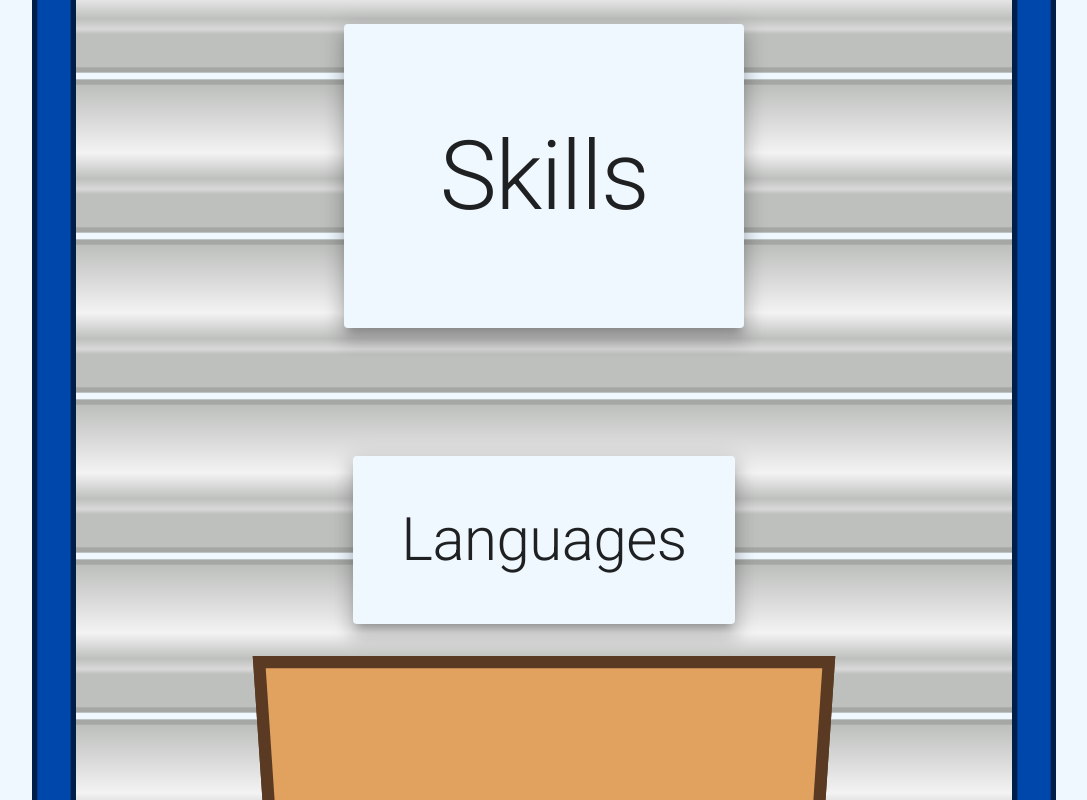
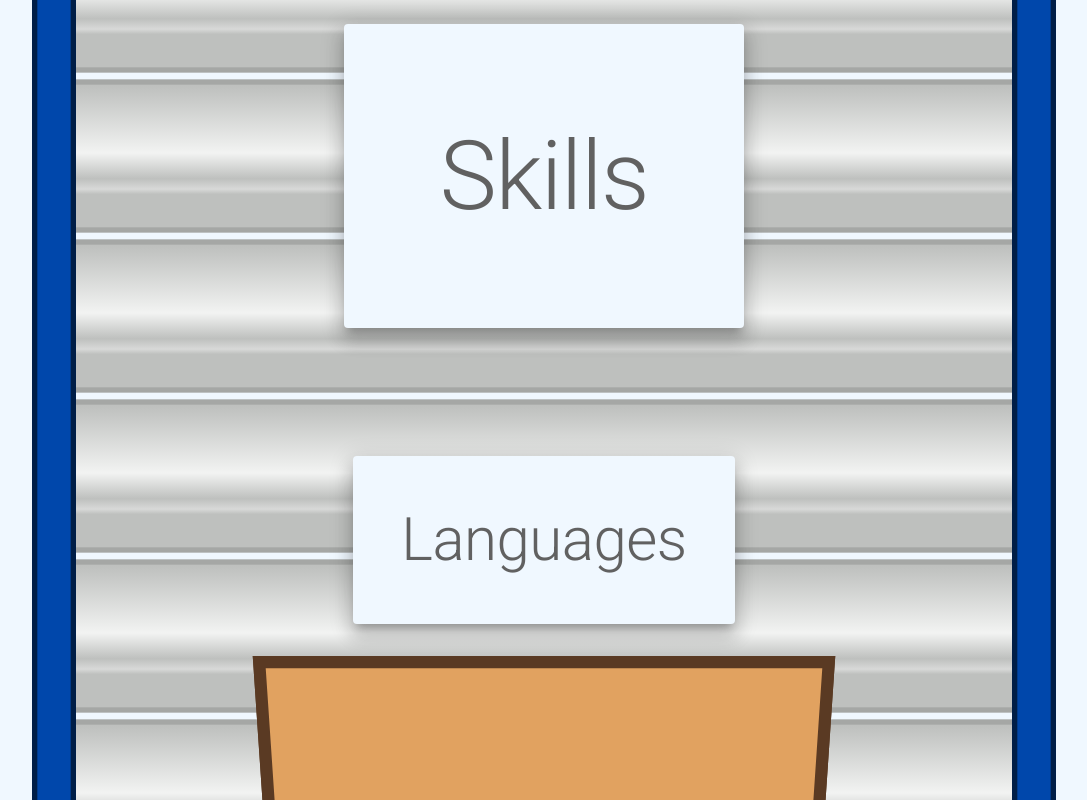
Before and after one commit to myronchen-git/software-engineering-portfolio, a React (Vite) app: page / in a window 1280 px wide. Shown: the part 1720-2520 px from the top of the page, without its empty margins (96-1183 px from the left). Built offline with nearby package versions, Linux system fonts and the light colour scheme.

Commit message:
feat: apply theme color to homepage headings

```diff
--- a/src/components/_common/MainSectionsHeading1.jsx
+++ b/src/components/_common/MainSectionsHeading1.jsx
@@ -14,7 +14,9 @@ function MainSectionsHeading1({ children }) {
         backgroundColor: 'primary.main',
       }}
     >
-      <Typography variant="h1">{children}</Typography>
+      <Typography variant="h1" color="secondary.dark">
+        {children}
+      </Typography>
     </Paper>
   );
 }
--- a/src/components/_common/MainSectionsHeading2.jsx
+++ b/src/components/_common/MainSectionsHeading2.jsx
@@ -14,7 +14,9 @@ function MainSectionsHeading2({ children }) {
         backgroundColor: 'primary.main',
       }}
     >
-      <Typography variant="h2">{children}</Typography>
+      <Typography variant="h2" color="secondary.dark">
+        {children}
+      </Typography>
     </Paper>
   );
 }
```
